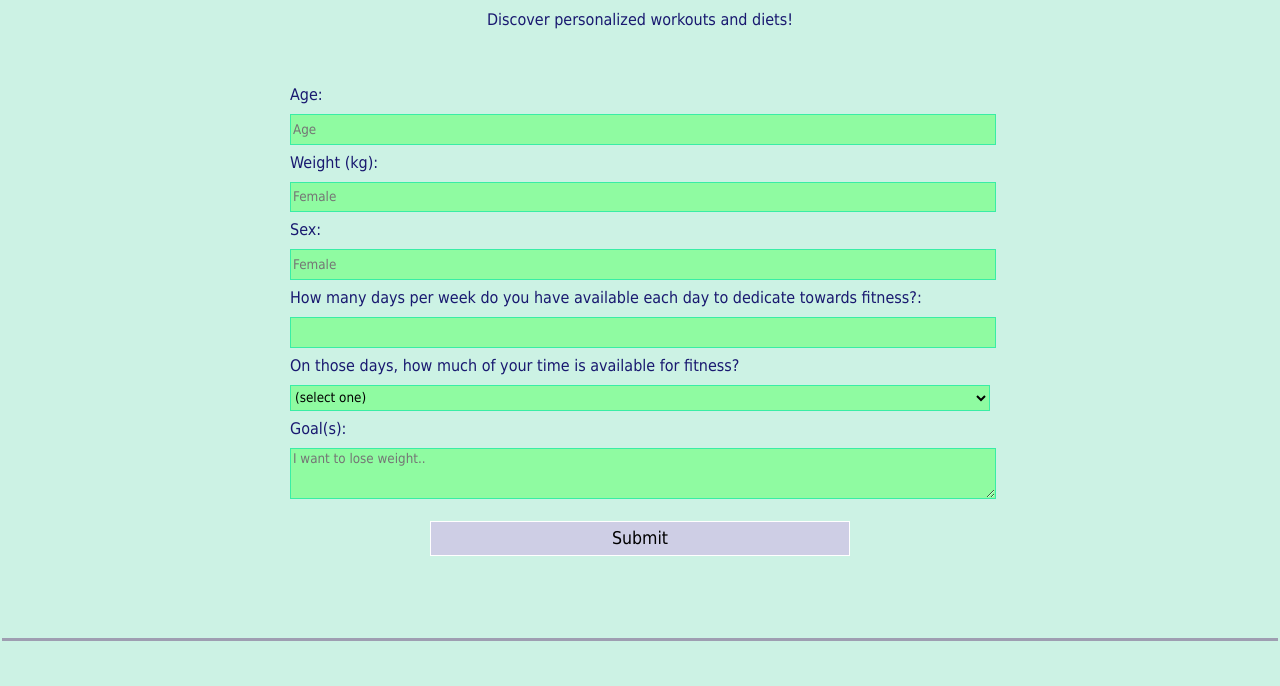
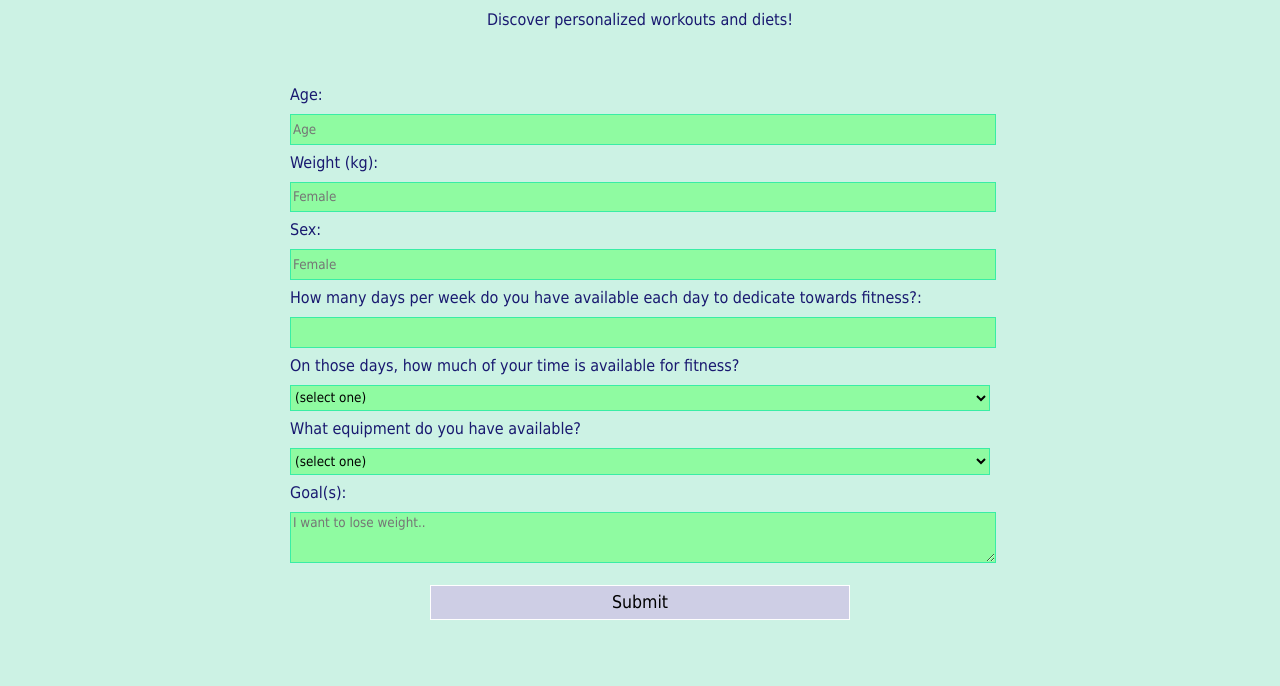
Before and after one commit to milkman9999/jamhaxors1, a website: page templates/index.html in a window 1280 px wide. Shown: the part 92-778 px from the top of the page. Drawn offline with Linux system fonts and the light colour scheme; files that its build step writes are made by us from their sources.

Commit message:
equipment option on website

```diff
--- a/templates/index.html
+++ b/templates/index.html
@@ -26,7 +26,15 @@
                         <option value="3">3-5 Hours</option>
                         <option value="4">More</option>
                     </select>
-                </label>
+                <label></label>
+                <label for="equipment">What equipment do you have available?
+                    <select id="equipment" name="information">
+                    <option value="">(select one)</option>"
+                    <option value="1">None</option>
+                    <option value="2">Minimal home equipment</option>
+                    <option value="3">Access to a gym</option>
+                </select>
+                <label></label>
                 <label for="goal">Goal(s):<textarea id="goal" rows="3" cols="30" placeholder="I want to lose weight.." name="information" required></textarea></label>
 
                 <input type="submit" id="submit" value="Submit">
```
